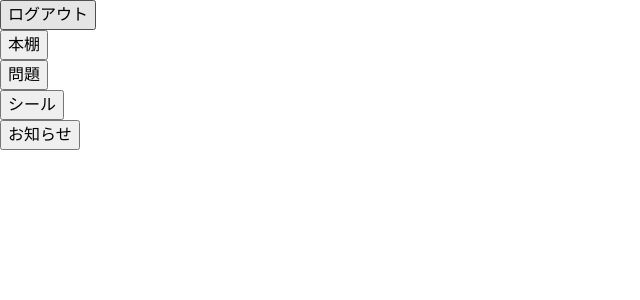
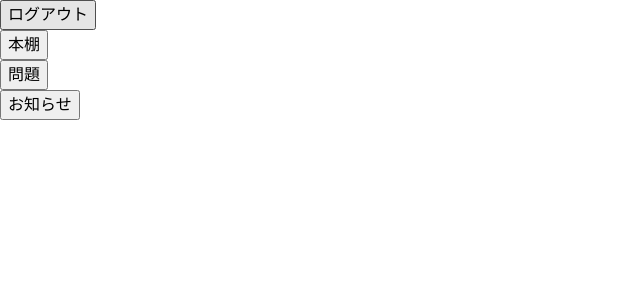
Before and after one commit to ishida-0622/u22-2023, a Next.js app in the folder frontend/: page /admin/top in a window 1280 px wide. Shown: the top 300 px of the page, without its empty margins (0-640 px from the left). Built offline with nearby package versions, Linux system fonts and the light colour scheme.

Commit message:
fix:シールボタンをコメントアウト

```diff
--- a/frontend/src/components/pages/adminTop/index.tsx
+++ b/frontend/src/components/pages/adminTop/index.tsx
@@ -15,9 +15,9 @@ export const Top = () => {
     router.push("/admin/puzzle");
   };
 
-  const sticker = () => {
-    router.push("/admin/sticker");
-  };
+  // const sticker = () => {
+  //   router.push("/admin/sticker");
+  // };
 
   const news = () => {
     router.push("/admin/announcement-page");
@@ -35,9 +35,9 @@ export const Top = () => {
         <div>
           <button onClick={puzzle}>問題</button>
         </div>
-        <div>
+        {/* <div>
           <button onClick={sticker}>シール</button>
-        </div>
+        </div> */}
         <div>
           <button onClick={news}>お知らせ</button>
         </div>
```
